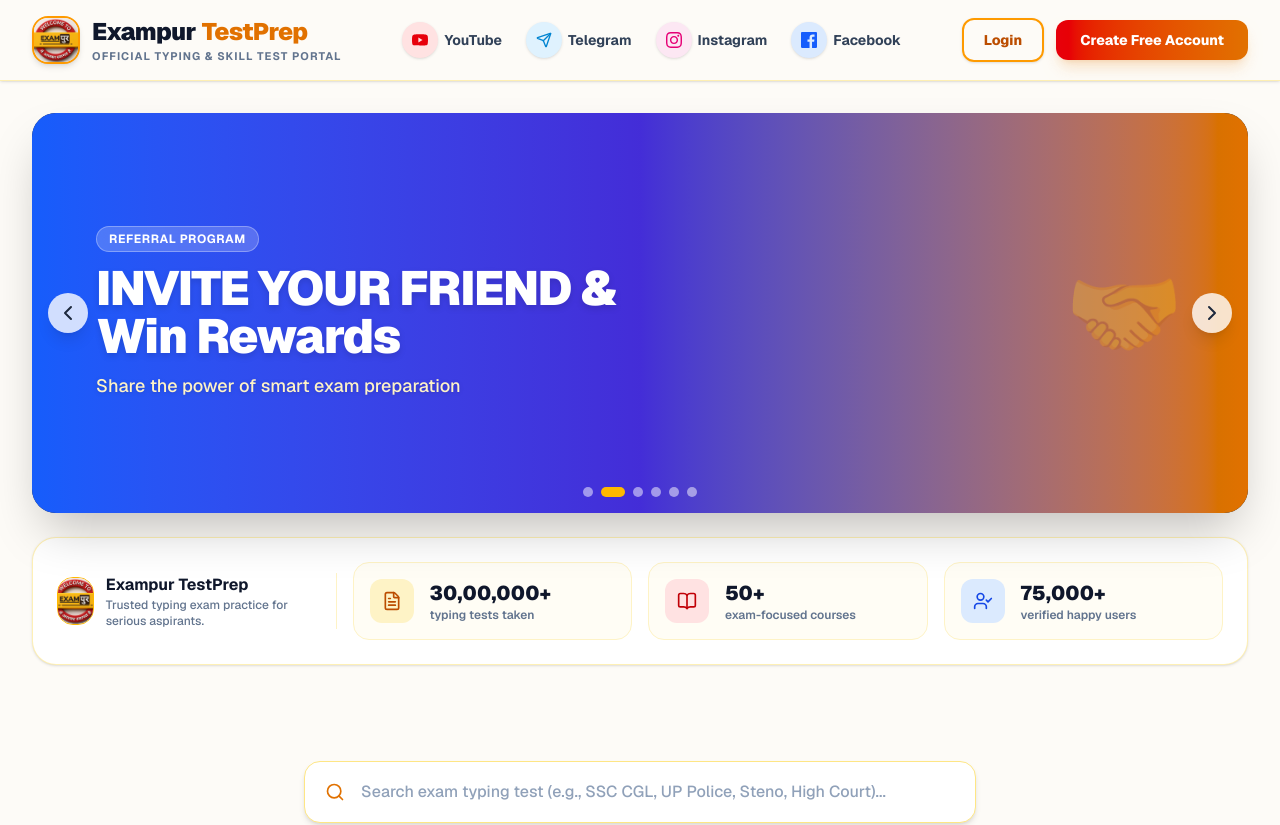
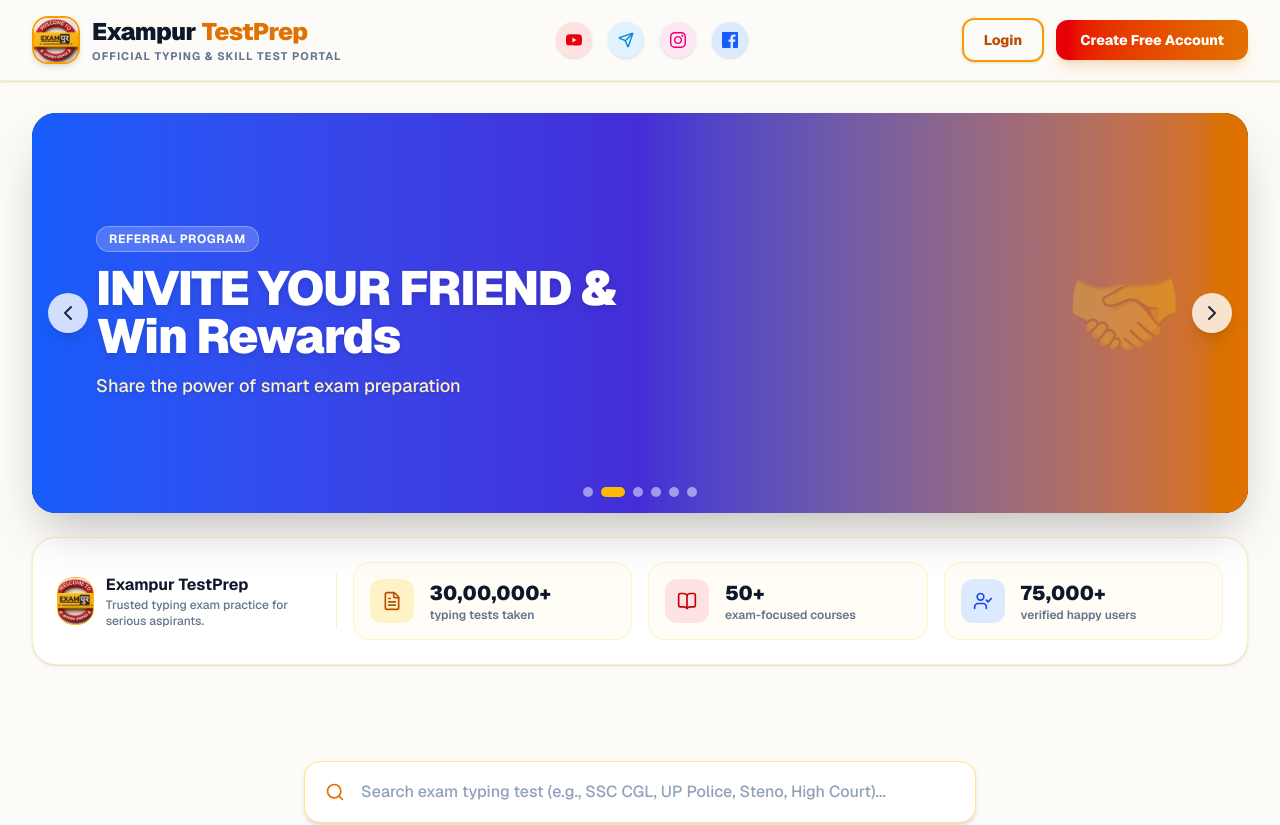
Before and after one commit to AK47amit/exampur-testprep, a Next.js app: page / in a window 1280 px wide. Shown: the top 825 px of the page. Built offline with nearby package versions, Linux system fonts and the light colour scheme.

Commit message:
Cleaned social icons, added universal WhatsApp underline hover effect across all buttons and filters

```diff
--- a/app/page.tsx
+++ b/app/page.tsx
@@ -108,49 +108,38 @@ export default function ExampurTestPrep() {
             </div>
           </div>
 
-          {/* Social Icons with WhatsApp underline hover effect */}
-          <div className="hidden lg:flex items-center gap-6">
-            <a href="https://youtube.com" target="_blank" rel="noreferrer" className="relative group flex items-center gap-1.5 text-slate-700 hover:text-red-600 font-bold text-sm transition">
-              <div className="w-9 h-9 rounded-full bg-red-100 flex items-center justify-center text-red-600 shadow-sm group-hover:scale-110 transition">
-                <svg className="w-4 h-4 fill-current" viewBox="0 0 24 24"><path d="M23.498 6.186a3.016 3.016 0 0 0-2.122-2.136C19.505 3.545 12 3.545 12 3.545s-7.505 0-9.377.505A3.017 3.017 0 0 0 .502 6.186C0 8.07 0 12 0 12s0 3.93.502 5.814a3.016 3.016 0 0 0 2.122 2.136c1.871.505 9.376.505 9.376.505s7.505 0 9.377-.505a3.015 3.015 0 0 0 2.122-2.136C24 15.93 24 12 24 12s0-3.93-.502-5.814zM9.545 15.568V8.432L15.818 12l-6.273 3.568z"/></svg>
-              </div>
-              <span>YouTube</span>
-              <span className="absolute bottom-0 left-0 w-0 h-0.5 bg-red-600 transition-all duration-300 group-hover:w-full"></span>
+          {/* Social Icons (Only Icons, No Text) with Universal WhatsApp Underline Hover */}
+          <div className="hidden lg:flex items-center gap-4">
+            <a href="https://youtube.com" target="_blank" rel="noreferrer" className="relative group p-2.5 rounded-full bg-red-100 text-red-600 hover:bg-red-600 hover:text-white shadow-sm transition transform hover:scale-110">
+              <svg className="w-4 h-4 fill-current" viewBox="0 0 24 24"><path d="M23.498 6.186a3.016 3.016 0 0 0-2.122-2.136C19.505 3.545 12 3.545 12 3.545s-7.505 0-9.377.505A3.017 3.017 0 0 0 .502 6.186C0 8.07 0 12 0 12s0 3.93.502 5.814a3.016 3.016 0 0 0 2.122 2.136c1.871.505 9.376.505 9.376.505s7.505 0 9.377-.505a3.015 3.015 0 0 0 2.122-2.136C24 15.93 24 12 24 12s0-3.93-.502-5.814zM9.545 15.568V8.432L15.818 12l-6.273 3.568z"/></svg>
+              <span className="absolute bottom-0 left-1/2 -translate-x-1/2 w-0 h-0.5 bg-red-600 transition-all duration-300 group-hover:w-3/4"></span>
             </a>
 
-            <a href="https://telegram.org" target="_blank" rel="noreferrer" className="relative group flex items-center gap-1.5 text-slate-700 hover:text-sky-600 font-bold text-sm transition">
-              <div className="w-9 h-9 rounded-full bg-sky-100 flex items-center justify-center text-sky-600 shadow-sm group-hover:scale-110 transition">
-                <Send className="w-4 h-4" />
-              </div>
-              <span>Telegram</span>
-              <span className="absolute bottom-0 left-0 w-0 h-0.5 bg-sky-600 transition-all duration-300 group-hover:w-full"></span>
+            <a href="https://telegram.org" target="_blank" rel="noreferrer" className="relative group p-2.5 rounded-full bg-sky-100 text-sky-600 hover:bg-sky-600 hover:text-white shadow-sm transition transform hover:scale-110">
+              <Send className="w-4 h-4" />
+              <span className="absolute bottom-0 left-1/2 -translate-x-1/2 w-0 h-0.5 bg-sky-600 transition-all duration-300 group-hover:w-3/4"></span>
             </a>
 
-            <a href="https://instagram.com" target="_blank" rel="noreferrer" className="relative group flex items-center gap-1.5 text-slate-700 hover:text-pink-600 font-bold text-sm transition">
-              <div className="w-9 h-9 rounded-full bg-pink-100 flex items-center justify-center text-pink-600 shadow-sm group-hover:scale-110 transition">
-                <svg className="w-4 h-4 fill-current" viewBox="0 0 24 24"><path d="M12 2.163c3.204 0 3.584.012 4.85.07 3.252.148 4.771 1.691 4.919 4.919.058 1.265.069 1.645.069 4.849 0 3.205-.012 3.584-.069 4.849-.149 3.225-1.664 4.771-4.919 4.919-1.266.058-1.644.07-4.85.07-3.204 0-3.584-.012-4.849-.07-3.26-.149-4.771-1.699-4.919-4.92-.058-1.265-.07-1.644-.07-4.849 0-3.204.013-3.583.07-4.849.149-3.227 1.664-4.771 4.919-4.919 1.266-.057 1.645-.069 4.849-.069zm0-2.163c-3.259 0-3.667.014-4.947.072-4.358.2-6.78 2.618-6.98 6.98-.059 1.281-.073 1.689-.073 4.948 0 3.259.014 3.668.072 4.948.2 4.358 2.618 6.78 6.98 6.98 1.281.058 1.689.072 4.948.072 3.259 0 3.668-.014 4.948-.072 4.354-.2 6.782-2.618 6.979-6.98.059-1.28.073-1.689.073-4.948 0-3.259-.014-3.667-.072-4.947-.196-4.354-2.617-6.78-6.979-6.98-1.281-.059-1.69-.073-4.949-.073zm0 5.838c-3.403 0-6.162 2.759-6.162 6.162s2.759 6.163 6.162 6.163 6.162-2.759 6.162-6.163c0-3.403-2.759-6.162-6.162-6.162zm0 10.162c-2.209 0-4-1.79-4-4 0-2.209 1.791-4 4-4s4 1.791 4 4c0 2.21-1.791 4-4 4zm6.406-11.845c-.796 0-1.441.645-1.441 1.44s.645 1.44 1.441 1.44c.795 0 1.439-.645 1.439-1.44s-.644-1.44-1.439-1.44z"/></svg>
-              </div>
-              <span>Instagram</span>
-              <span className="absolute bottom-0 left-0 w-0 h-0.5 bg-pink-600 transition-all duration-300 group-hover:w-full"></span>
+            <a href="https://instagram.com" target="_blank" rel="noreferrer" className="relative group p-2.5 rounded-full bg-pink-100 text-pink-600 hover:bg-pink-600 hover:text-white shadow-sm transition transform hover:scale-110">
+              <svg className="w-4 h-4 fill-current" viewBox="0 0 24 24"><path d="M12 2.163c3.204 0 3.584.012 4.85.07 3.252.148 4.771 1.691 4.919 4.919.058 1.265.069 1.645.069 4.849 0 3.205-.012 3.584-.069 4.849-.149 3.225-1.664 4.771-4.919 4.919-1.266.058-1.644.07-4.85.07-3.204 0-3.584-.012-4.849-.07-3.26-.149-4.771-1.699-4.919-4.92-.058-1.265-.07-1.644-.07-4.849 0-3.204.013-3.583.07-4.849.149-3.227 1.664-4.771 4.919-4.919 1.266-.057 1.645-.069 4.849-.069zm0-2.163c-3.259 0-3.667.014-4.947.072-4.358.2-6.78 2.618-6.98 6.98-.059 1.281-.073 1.689-.073 4.948 0 3.259.014 3.668.072 4.948.2 4.358 2.618 6.78 6.98 6.98 1.281.058 1.689.072 4.948.072 3.259 0 3.668-.014 4.948-.072 4.354-.2 6.782-2.618 6.979-6.98.059-1.28.073-1.689.073-4.948 0-3.259-.014-3.667-.072-4.947-.196-4.354-2.617-6.78-6.979-6.98-1.281-.059-1.69-.073-4.949-.073zm0 5.838c-3.403 0-6.162 2.759-6.162 6.162s2.759 6.163 6.162 6.163 6.162-2.759 6.162-6.163c0-3.403-2.759-6.162-6.162-6.162zm0 10.162c-2.209 0-4-1.79-4-4 0-2.209 1.791-4 4-4s4 1.791 4 4c0 2.21-1.791 4-4 4zm6.406-11.845c-.796 0-1.441.645-1.441 1.44s.645 1.44 1.441 1.44c.795 0 1.439-.645 1.439-1.44s-.644-1.44-1.439-1.44z"/></svg>
+              <span className="absolute bottom-0 left-1/2 -translate-x-1/2 w-0 h-0.5 bg-pink-600 transition-all duration-300 group-hover:w-3/4"></span>
             </a>
 
-            <a href="https://facebook.com" target="_blank" rel="noreferrer" className="relative group flex items-center gap-1.5 text-slate-700 hover:text-blue-600 font-bold text-sm transition">
-              <div className="w-9 h-9 rounded-full bg-blue-100 flex items-center justify-center text-blue-600 shadow-sm group-hover:scale-110 transition">
-                <svg className="w-4 h-4 fill-current" viewBox="0 0 24 24"><path d="M22.675 0h-21.35c-.732 0-1.325.593-1.325 1.325v21.351c0 .731.593 1.324 1.325 1.324h11.495v-9.294h-3.128v-3.622h3.128v-2.671c0-3.1 1.893-4.788 4.659-4.788 1.325 0 2.463.099 2.795.143v3.24l-1.918.001c-1.504 0-1.795.715-1.795 1.763v2.313h3.587l-.467 3.622h-3.12v9.293h6.116c.73 0 1.323-.593 1.323-1.325v-21.35c0-.732-.593-1.325-1.325-1.325z"/></svg>
-              </div>
-              <span>Facebook</span>
-              <span className="absolute bottom-0 left-0 w-0 h-0.5 bg-blue-600 transition-all duration-300 group-hover:w-full"></span>
+            <a href="https://facebook.com" target="_blank" rel="noreferrer" className="relative group p-2.5 rounded-full bg-blue-100 text-blue-600 hover:bg-blue-600 hover:text-white shadow-sm transition transform hover:scale-110">
+              <svg className="w-4 h-4 fill-current" viewBox="0 0 24 24"><path d="M22.675 0h-21.35c-.732 0-1.325.593-1.325 1.325v21.351c0 .731.593 1.324 1.325 1.324h11.495v-9.294h-3.128v-3.622h3.128v-2.671c0-3.1 1.893-4.788 4.659-4.788 1.325 0 2.463.099 2.795.143v3.24l-1.918.001c-1.504 0-1.795.715-1.795 1.763v2.313h3.587l-.467 3.622h-3.12v9.293h6.116c.73 0 1.323-.593 1.323-1.325v-21.35c0-.732-.593-1.325-1.325-1.325z"/></svg>
+              <span className="absolute bottom-0 left-1/2 -translate-x-1/2 w-0 h-0.5 bg-blue-600 transition-all duration-300 group-hover:w-3/4"></span>
             </a>
           </div>
 
-          {/* Right Auth Actions */}
+          {/* Right Auth Actions with Universal Hover Effect */}
           <div className="hidden md:flex items-center gap-3">
             <button className="relative group px-5 py-2.5 rounded-xl border-2 border-amber-500 text-amber-700 font-extrabold text-sm hover:bg-amber-500 hover:text-white transition shadow-sm overflow-hidden">
               <span className="relative z-10">Login</span>
               <span className="absolute bottom-0 left-0 w-full h-0 bg-amber-500 transition-all duration-300 group-hover:h-full -z-0"></span>
             </button>
-            <button className="relative group px-6 py-2.5 rounded-xl bg-gradient-to-r from-red-600 to-amber-600 hover:from-red-700 hover:to-amber-700 text-white font-extrabold text-sm shadow-lg shadow-amber-600/20 transition transform hover:-translate-y-0.5">
-              Create Free Account
+            <button className="relative group px-6 py-2.5 rounded-xl bg-gradient-to-r from-red-600 to-amber-600 hover:from-red-700 hover:to-amber-700 text-white font-extrabold text-sm shadow-lg shadow-amber-600/20 transition transform hover:-translate-y-0.5 overflow-hidden">
+              <span className="relative z-10">Create Free Account</span>
+              <span className="absolute bottom-0 left-0 w-full h-1 bg-yellow-300 transition-all duration-300 transform translate-y-full group-hover:translate-y-0"></span>
             </button>
           </div>
 
@@ -163,6 +152,11 @@ export default function ExampurTestPrep() {
         {/* Mobile Dropdown Menu */}
         {mobileMenuOpen && (
           <div className="md:hidden bg-[#fdfbf7] border-b border-amber-200 px-4 pt-3 pb-6 space-y-3">
+            <div className="flex justify-center gap-4 py-2">
+              <a href="#" className="p-2.5 bg-red-100 text-red-600 rounded-full"><svg className="w-4 h-4 fill-current" viewBox="0 0 24 24"><path d="M23.498 6.186a3.016 3.016 0 0 0-2.122-2.136C19.505 3.545 12 3.545 12 3.545s-7.505 0-9.377.505A3.017 3.017 0 0 0 .502 6.186C0 8.07 0 12 0 12s0 3.93.502 5.814a3.016 3.016 0 0 0 2.122 2.136c1.871.505 9.376.505 9.376.505s7.505 0 9.377-.505a3.015 3.015 0 0 0 2.122-2.136C24 15.93 24 12 24 12s0-3.93-.502-5.814zM9.545 15.568V8.432L15.818 12l-6.273 3.568z"/></svg></a>
+              <a href="#" className="p-2.5 bg-sky-100 text-sky-600 rounded-full"><Send className="w-4 h-4"/></a>
+              <a href="#" className="p-2.5 bg-pink-100 text-pink-600 rounded-full"><svg className="w-4 h-4 fill-current" viewBox="0 0 24 24"><path d="M12 2.163c3.204 0 3.584.012 4.85.07 3.252.148 4.771 1.691 4.919 4.919.058 1.265.069 1.645.069 4.849 0 3.205-.012 3.584-.069 4.849-.149 3.225-1.664 4.771-4.919 4.919-1.266.058-1.644.07-4.85.07-3.204 0-3.584-.012-4.849-.07-3.26-.149-4.771-1.699-4.919-4.92-.058-1.265-.07-1.644-.07-4.849 0-3.204.013-3.583.07-4.849.149-3.227 1.664-4.771 4.919-4.919 1.266-.057 1.645-.069 4.849-.069zm0-2.163c-3.259 0-3.667.014-4.947.072-4.358.2-6.78 2.618-6.98 6.98-.059 1.281-.073 1.689-.073 4.948 0 3.259.014 3.668.072 4.948.2 4.358 2.618 6.78 6.98 6.98 1.281.058 1.689.072 4.948.072 3.259 0 3.668-.014 4.948-.072 4.354-.2 6.782-2.618 6.979-6.98.059-1.28.073-1.689.073-4.948 0-3.259-.014-3.667-.072-4.947-.196-4.354-2.617-6.78-6.979-6.98-1.281-.059-1.69-.073-4.949-.073zm0 5.838c-3.403 0-6.162 2.759-6.162 6.162s2.759 6.163 6.162 6.163 6.162-2.759 6.162-6.163c0-3.403-2.759-6.162-6.162-6.162zm0 10.162c-2.209 0-4-1.79-4-4 0-2.209 1.791-4 4-4s4 1.791 4 4c0 2.21-1.791 4-4 4zm6.406-11.845c-.796 0-1.441.645-1.441 1.44s.645 1.44 1.441 1.44c.795 0 1.439-.645 1.439-1.44s-.644-1.44-1.439-1.44z"/></svg></a>
+            </div>
             <div className="pt-2 flex flex-col gap-2">
               <button className="w-full py-2.5 rounded-xl border-2 border-amber-500 text-amber-700 font-bold text-sm">Login</button>
               <button className="w-full py-2.5 rounded-xl bg-gradient-to-r from-red-600 to-amber-600 text-white font-bold text-sm shadow-md">Create Free Account</button>
@@ -272,13 +266,14 @@ export default function ExampurTestPrep() {
               <button
                 key={cat}
                 onClick={() => setSelectedCategory(cat)}
-                className={`px-4 py-2 rounded-xl text-xs sm:text-sm font-bold transition ${
+                className={`relative group px-4 py-2 rounded-xl text-xs sm:text-sm font-bold transition overflow-hidden ${
                   selectedCategory === cat
                     ? 'bg-amber-600 text-white shadow-md shadow-amber-600/20'
                     : 'bg-white text-slate-600 border border-amber-200 hover:bg-amber-50'
                 }`}
               >
-                {cat}
+                <span className="relative z-10">{cat}</span>
+                <span className="absolute bottom-0 left-0 w-full h-0.5 bg-amber-400 transition-all duration-300 transform scale-x-0 group-hover:scale-x-100"></span>
               </button>
             ))}
           </div>
@@ -319,11 +314,13 @@ export default function ExampurTestPrep() {
               </div>
 
               <div className="pt-4 border-t border-amber-100 flex items-center gap-3">
-                <button onClick={() => alert(`Opening free demo for ${course.title}`)} className="flex-1 py-2.5 px-3 rounded-xl border border-amber-300 text-slate-700 font-bold text-xs hover:bg-amber-50 transition">
-                  {course.freePrice}
+                <button onClick={() => alert(`Opening free demo for ${course.title}`)} className="relative group flex-1 py-2.5 px-3 rounded-xl border border-amber-300 text-slate-700 font-bold text-xs hover:bg-amber-50 transition overflow-hidden">
+                  <span className="relative z-10">{course.freePrice}</span>
+                  <span className="absolute bottom-0 left-0 w-full h-0.5 bg-amber-500 transition-all duration-300 transform scale-x-0 group-hover:scale-x-100"></span>
                 </button>
-                <button onClick={() => alert(`Redirecting to checkout for ${course.title} at ${course.price}`)} className="flex-1 py-2.5 px-3 rounded-xl bg-amber-600 hover:bg-amber-700 text-white font-bold text-xs shadow-md transition flex items-center justify-center gap-1">
-                  BUY @ {course.price} <ArrowRight className="w-3.5 h-3.5" />
+                <button onClick={() => alert(`Redirecting to checkout for ${course.title} at ${course.price}`)} className="relative group flex-1 py-2.5 px-3 rounded-xl bg-amber-600 hover:bg-amber-700 text-white font-bold text-xs shadow-md transition flex items-center justify-center gap-1 overflow-hidden">
+                  <span className="relative z-10 flex items-center gap-1">BUY @ {course.price} <ArrowRight className="w-3.5 h-3.5" /></span>
+                  <span className="absolute bottom-0 left-0 w-full h-0.5 bg-yellow-300 transition-all duration-300 transform scale-x-0 group-hover:scale-x-100"></span>
                 </button>
               </div>
             </div>
@@ -354,8 +351,9 @@ export default function ExampurTestPrep() {
             <span className="text-xs uppercase font-extrabold text-slate-400 tracking-wider">Starts at</span>
             <div className="text-4xl sm:text-5xl font-black text-amber-600 my-1">₹179</div>
             <span className="text-xs text-slate-500 font-medium block mb-6">Valid upto 365 Days (All Exams Included)</span>
-            <button className="w-full bg-amber-600 hover:bg-amber-700 text-white font-bold py-3.5 rounded-xl shadow-lg transition">
-              Explore All Passes
+            <button className="relative group w-full bg-amber-600 hover:bg-amber-700 text-white font-bold py-3.5 rounded-xl shadow-lg transition overflow-hidden">
+              <span className="relative z-10">Explore All Passes</span>
+              <span className="absolute bottom-0 left-0 w-full h-1 bg-yellow-300 transition-all duration-300 transform scale-x-0 group-hover:scale-x-100"></span>
             </button>
             <span className="text-[11px] text-slate-400 mt-3 block">First pass purchase gets extra 15% off</span>
           </div>
```
